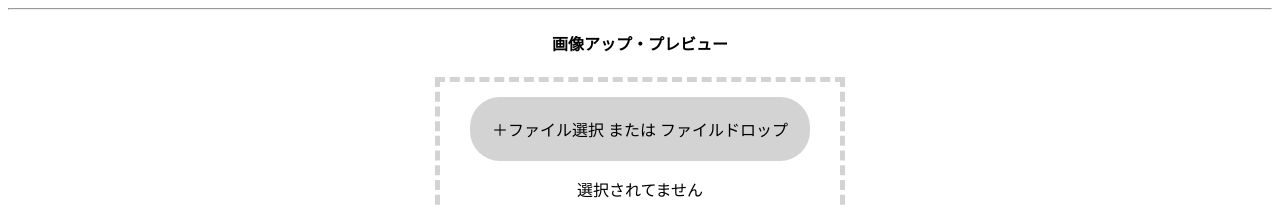
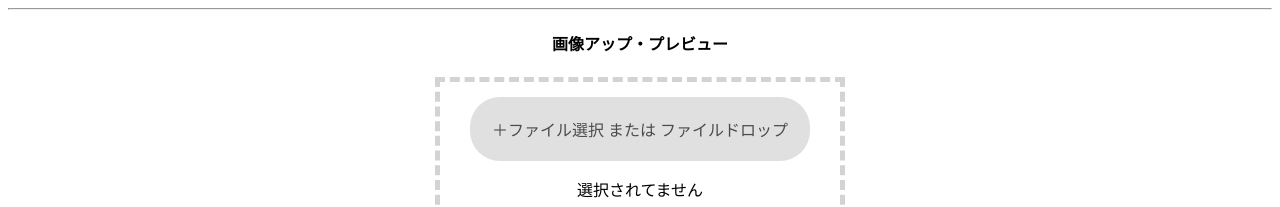
Before and after one commit to sueasen/javascript-exercise, a plain HTML site: page work/filepreviewdrop/index.html in a window 1280 px wide. In both pictures the pointer is over the element 640 px from the left and 128 px from the top of the page. Shown: the top 207 px of the page. Drawn offline with Linux system fonts and the light colour scheme.

Commit message:
Update style.css

```diff
--- a/work/filepreviewdrop/style.css
+++ b/work/filepreviewdrop/style.css
@@ -23,6 +23,10 @@ input[type="file"] {
   margin: 0 auto;
 }
 
+.selecter:hover {
+  opacity: 0.7;
+}
+
 .select-file {
   padding: 0 10px;
 }
```
